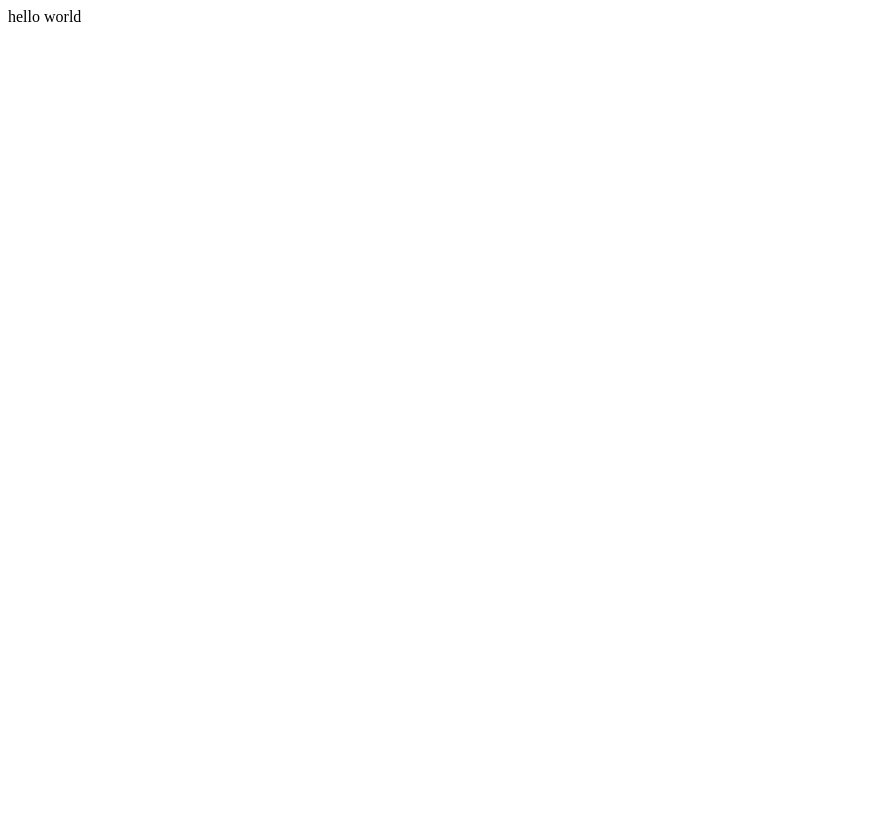
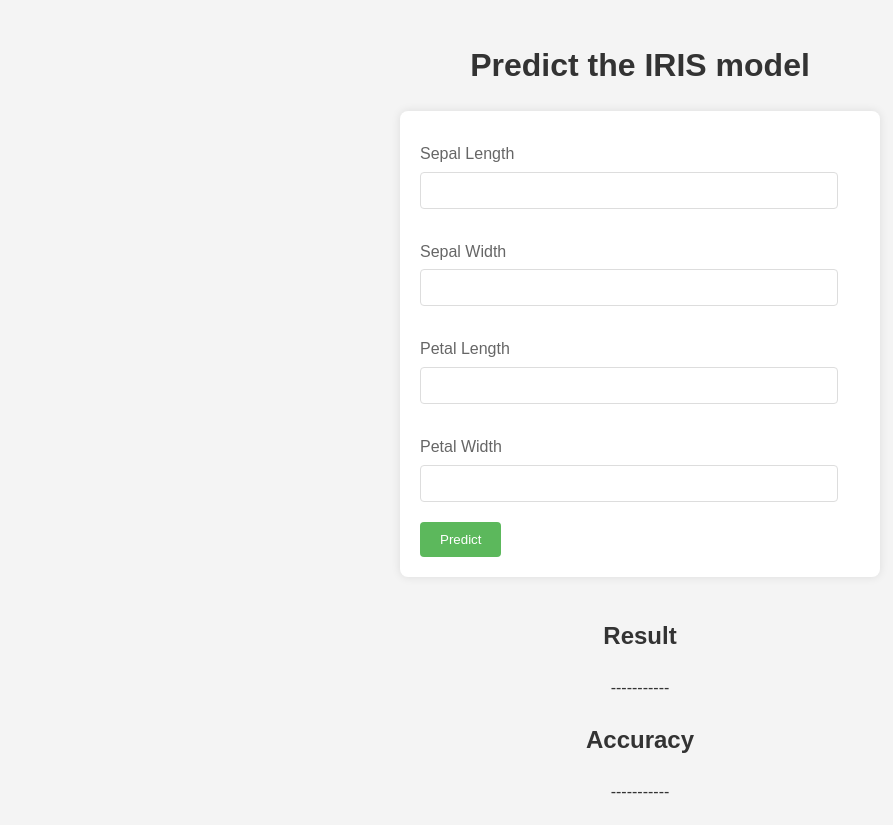
Before and after one commit to Jakkapan-a/WebServiceIRIS_ML_using_flask, a Flask app: page / in a window 1280 px wide. Before the commit the part shown is almost empty. Shown: the whole page, without its empty margins (0-893 px from the left). Before the commit the page ends 22 px from the top, so only its background shows below. Run offline with Flask 3, Linux system fonts and the light colour scheme.

Commit message:
Test app

```diff
--- a/services/app.py
+++ b/services/app.py
@@ -3,14 +3,49 @@ from sklearn import datasets
 from sklearn.model_selection import train_test_split
 from sklearn.tree import DecisionTreeClassifier
 from joblib import dump, load
-
+from sklearn.datasets import load_iris
+iris = load_iris()
 app = Flask(__name__)
 
+file_path = '../model/iris_classifier.joblib'
+
+def convert_iris_to_dict(iris):
+    if(not iris):
+        return None
+    return {
+        'sepal_length': iris.data[0],
+        'sepal_width': iris.data[1],
+        'petal_length': iris.data[2],
+        'petal_width': iris.data[3]
+    }
 
 @app.route('/', methods=['GET'])
 def index():
     return render_template('index.html')
 
+@app.route('/predict', methods=['POST'])
+def predict():
+    try:
+        data = request.form
+        model = load(file_path)
+        features = [data['sepal_length'], data['sepal_width'], data['petal_length'], data['petal_width']]
+        prediction = model.predict([features])
+        # Convert numpy array to list
+        prediction = prediction.tolist()
+        return jsonify({
+            'input': {
+                'sepal_length': data['sepal_length'],
+                'sepal_width': data['sepal_width'],
+                'petal_length': data['petal_length'],
+                'petal_width': data['petal_width']
+            },
+            'prediction': iris.target_names[prediction[0]],
+            'accuracy': model.score(iris.data, iris.target)
+        })
+
+    except Exception as e:
+        return jsonify({'error': str(e)})
+    return jsonify({'error': 'An error occurred'})
 
 if __name__ == '__main__':
     app.run(debug=True, port=5000)
--- a/services/templates/index.html
+++ b/services/templates/index.html
@@ -3,9 +3,126 @@
 <head>
     <meta charset="UTF-8">
     <meta name="viewport" content="width=device-width, initial-scale=1.0">
-    <title>Document</title>
+    <title>Predict the IRIS Model</title>
+    <style>
+        * {
+            margin: 0;
+            padding: 0;
+            box-sizing: border-box;
+        }
+
+        body {
+            font-family: Arial, sans-serif;
+            line-height: 1.6;
+            padding: 20px;
+            background-color: #f4f4f4;
+        }
+
+        /* Centered container */
+        .container {
+            display: flex;
+            justify-content: center;
+            align-items: center;
+            flex-direction: column;
+            margin-top: 20px;
+        }
+
+        h1, h2 {
+            color: #333;
+            margin-bottom: 20px;
+        }
+
+        form {
+            background-color: #fff;
+            padding: 20px;
+            border-radius: 8px;
+            box-shadow: 0 0 10px rgba(0, 0, 0, 0.1);
+            margin-bottom: 20px;
+            width: 30rem;
+        }
+
+        label {
+            margin: 10px 0 5px;
+            display: block;
+            color: #666;
+        }
+
+        input[type="number"] {
+            width: calc(100% - 22px);
+            padding: 10px;
+            margin-bottom: 20px;
+            border-radius: 4px;
+            border: 1px solid #ddd;
+        }
+
+        button {
+            background-color: #5cb85c;
+            color: #fff;
+            border: none;
+            padding: 10px 20px;
+            cursor: pointer;
+            border-radius: 4px;
+            transition: background-color 0.3s ease;
+        }
+
+        button:hover {
+            background-color: #4cae4c;
+        }
+
+        p {
+            color: #333;
+        }
+    </style>
 </head>
 <body>
-    hello world
+    <div class="container">
+        <h1>Predict the IRIS model</h1>
+        <form action="/predict" method="post">
+            <label for="sepal_length">Sepal Length</label>
+            <input type="number" name="sepal_length" id="sepal_length" required>
+            <label for="sepal_width">Sepal Width</label>
+            <input type="number" name="sepal_width" id="sepal_width" required>
+            <label for="petal_length">Petal Length</label>
+            <input type="number" name="petal_length" id="petal_length" required>
+            <label for="petal_width">Petal Width</label>
+            <input type="number" name="petal_width" id="petal_width" required>
+            <button type="submit">Predict</button>
+        </form>
+        <div style="margin: top 20px;">
+            <div class="container">
+                <h2>Result</h2>
+                <p>-----------</p>
+            </div>
+        </div>
+        <div style="margin: top 20px;">
+            <div class="container">
+                <h2>Accuracy</h2>
+                <p>-----------</p>
+            </div>
+        </div>
+    </div>
+
+    <script type="application/javascript">
+        document.addEventListener('DOMContentLoaded', () => {
+            const form = document.querySelector('form');
+            form.addEventListener('submit', async (e) => {
+                e.preventDefault();
+                document.querySelector('p').textContent = "loading...";
+                document.querySelectorAll('p')[1].textContent = "loading...";
+                await new Promise(r => setTimeout(r, 1000));
+
+                const formData = new FormData(form);
+                fetch('/predict', {
+                    method: 'POST',
+                    body: formData
+                })
+                .then(response => response.json())
+                .then(data => {
+                    document.querySelector('p').textContent = data.prediction;
+                    document.querySelectorAll('p')[1].textContent = data.accuracy;
+                });
+            });
+        });
+    </script>
 </body>
 </html>
```
